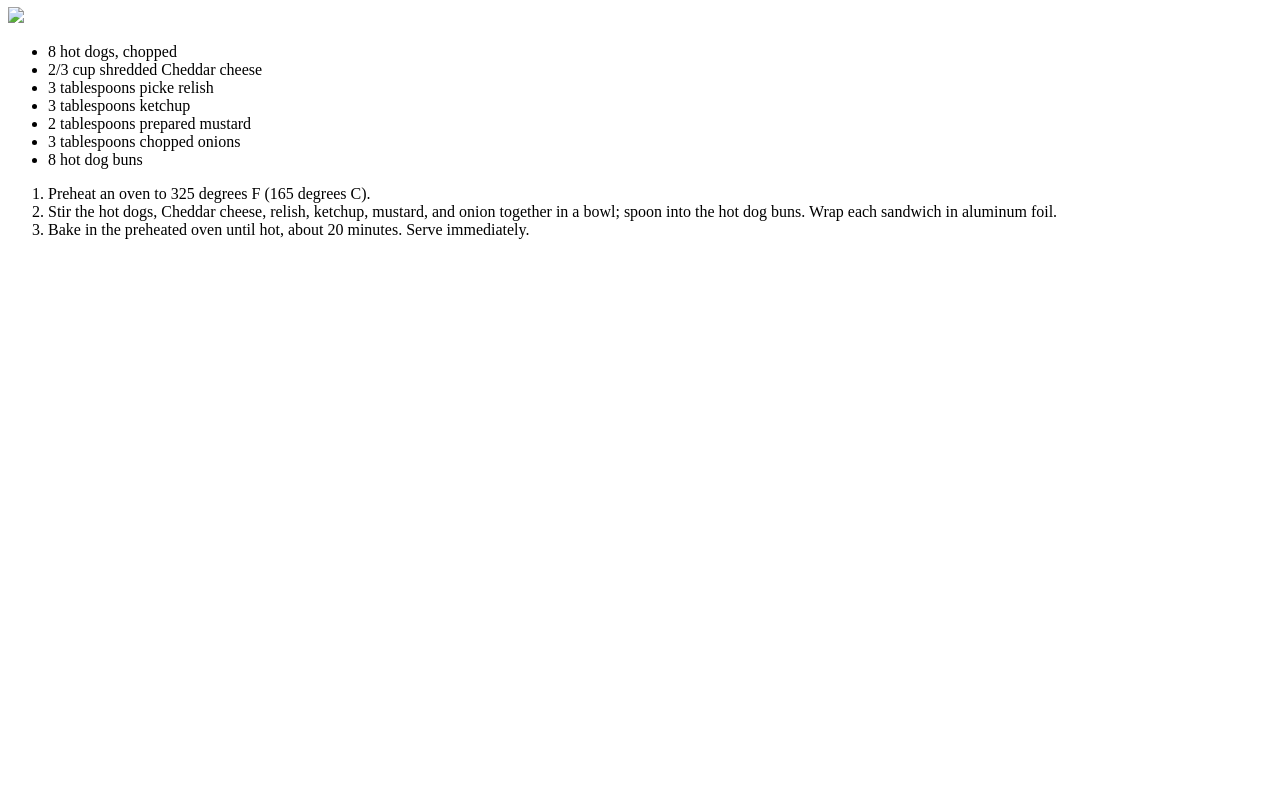
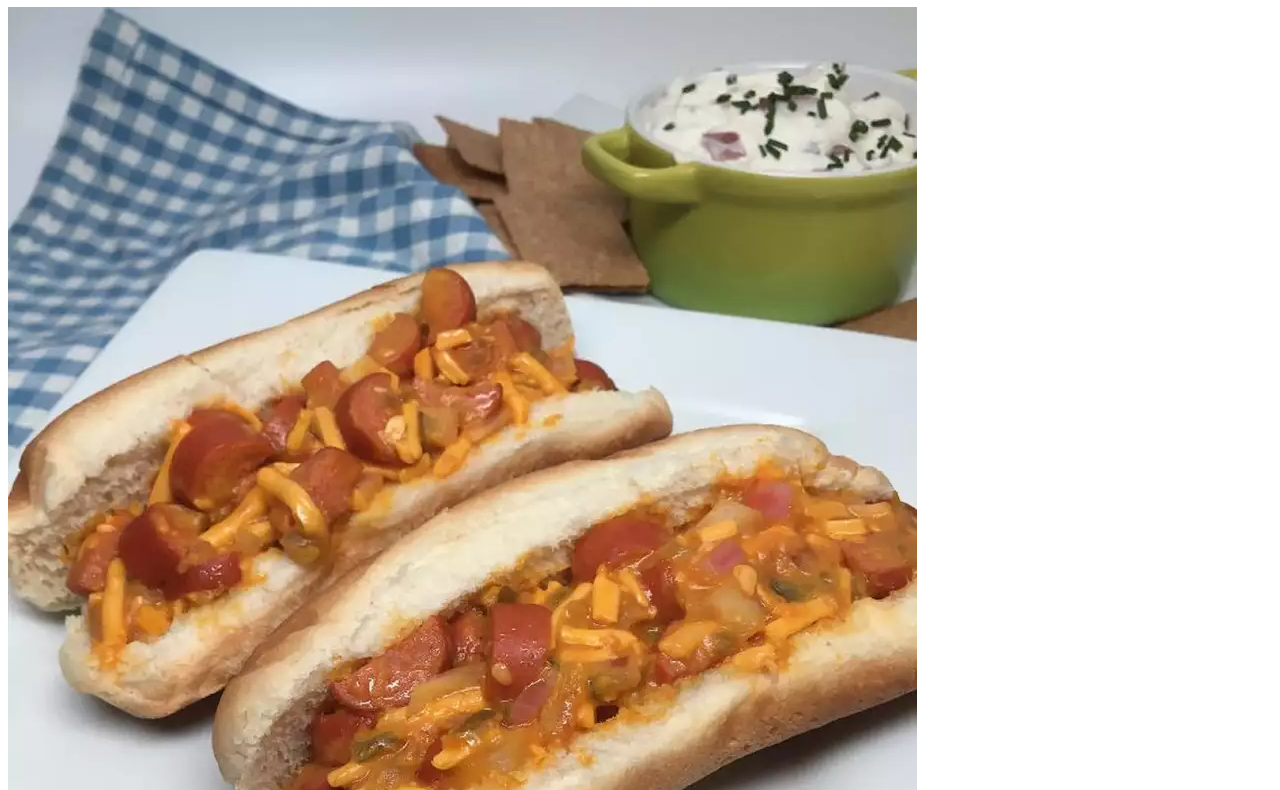
Before and after one commit to mvanglahn/odin-recipes, a plain HTML site: page recipes/hotdog.html in a window 1280 px wide. Shown: the part 73-863 px from the top of the page. Before the commit the page ends 800 px from the top, so only its background shows below. Drawn offline with Linux system fonts and the light colour scheme.

Commit message:
Fix image links

```diff
--- a/recipes/hotdog.html
+++ b/recipes/hotdog.html
@@ -8,7 +8,7 @@
 </head>
 <body>
     <h1>Baked Hot Dog Sandwiches</h1>
-    <img src="recipes/hotdog.webp">
+    <img src="../recipes/hotdog.webp">
     <ul>
         <li>8 hot dogs, chopped</li>
         <li>2/3 cup shredded Cheddar cheese</li>
```
Also changed, not shown: recipes/lasagna.html (+1 -1 lines).
